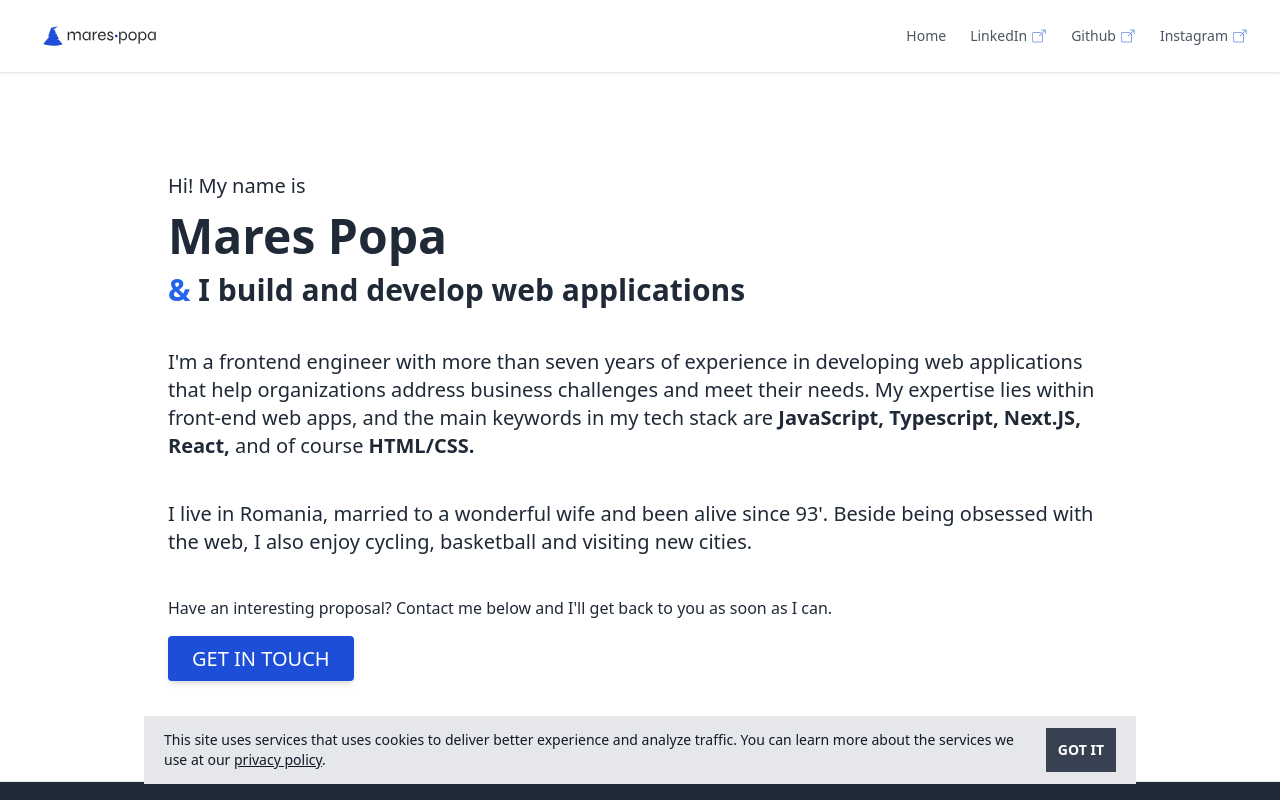
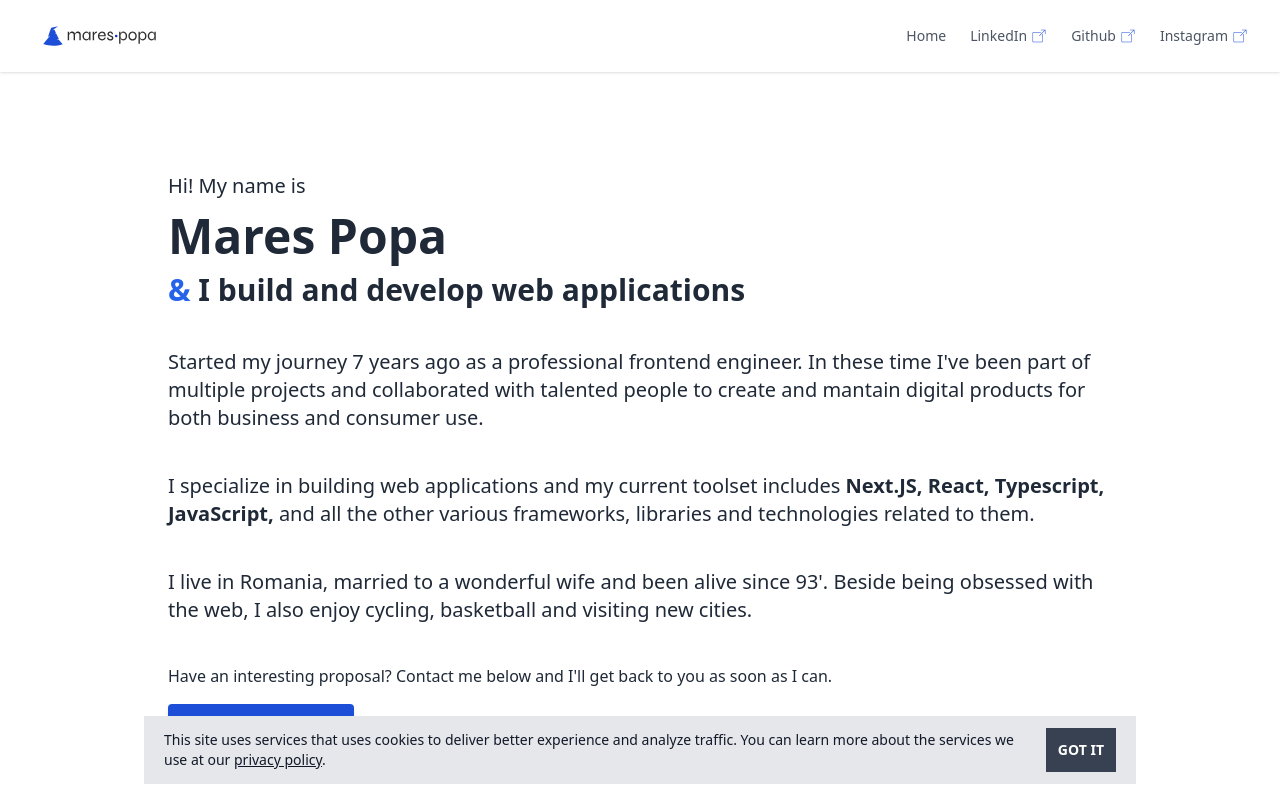
Before and after one commit to marespopa/marespopa, a Next.js app in the folder app/: page / in a window 1280 px wide. Shown: the top 800 px of the page. Built offline with nearby package versions, Linux system fonts and the light colour scheme.

Commit message:
Rewrite landing page text

```diff
--- a/app/components/landing/Landing.tsx
+++ b/app/components/landing/Landing.tsx
@@ -1,6 +1,10 @@
 import React from 'react'
 
 const Landing = () => {
+  const currentYear = new Date().getFullYear()
+  const startingYear = 2015
+  const yearsWorking = currentYear - startingYear
+
   return (
     <section className="my-5">
       <div className=" text-gray-800 py-20 px-6">
@@ -13,14 +17,19 @@ const Landing = () => {
         </h2>
 
         <p className="my-10 mx-auto text-xl">
-          {`I'm a frontend engineer with more than seven years of
-          experience in developing web applications that help organizations
-          address business challenges and meet their needs. My expertise lies
-          within front-end web apps, and the main keywords in my tech stack are `}
+          {`Started my journey ${yearsWorking} years ago as a professional frontend engineer.
+           In these time I've been part of multiple projects and collaborated with talented people to create and mantain
+           digital products for both business and consumer use. `}
+        </p>
+        <p className="my-10 mx-auto text-xl">
+          {`I specialize in building web applications and my current
+           toolset includes `}
           <span className="font-bold">
-            {'JavaScript, Typescript, Next.JS, React, '}
+            {'Next.JS, React, Typescript, JavaScript, '}
           </span>
-          {'and of course '} <span className="font-bold">HTML/CSS.</span>
+          {
+            'and all the other various frameworks, libraries and technologies related to them. '
+          }
         </p>
         <p className="my-4 mx-auto text-xl">
           {`I live in Romania, married to a wonderful wife and been alive since
```
